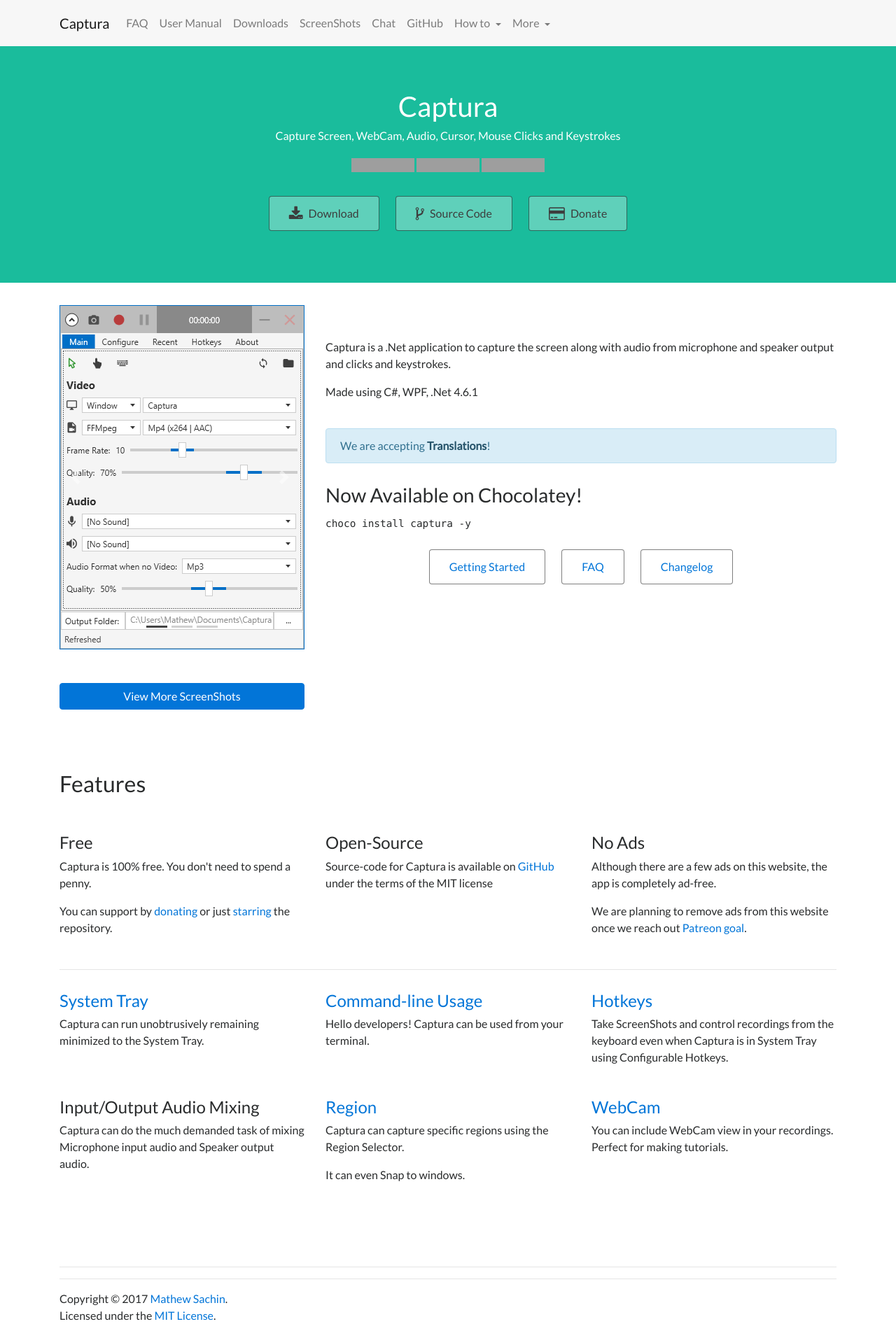
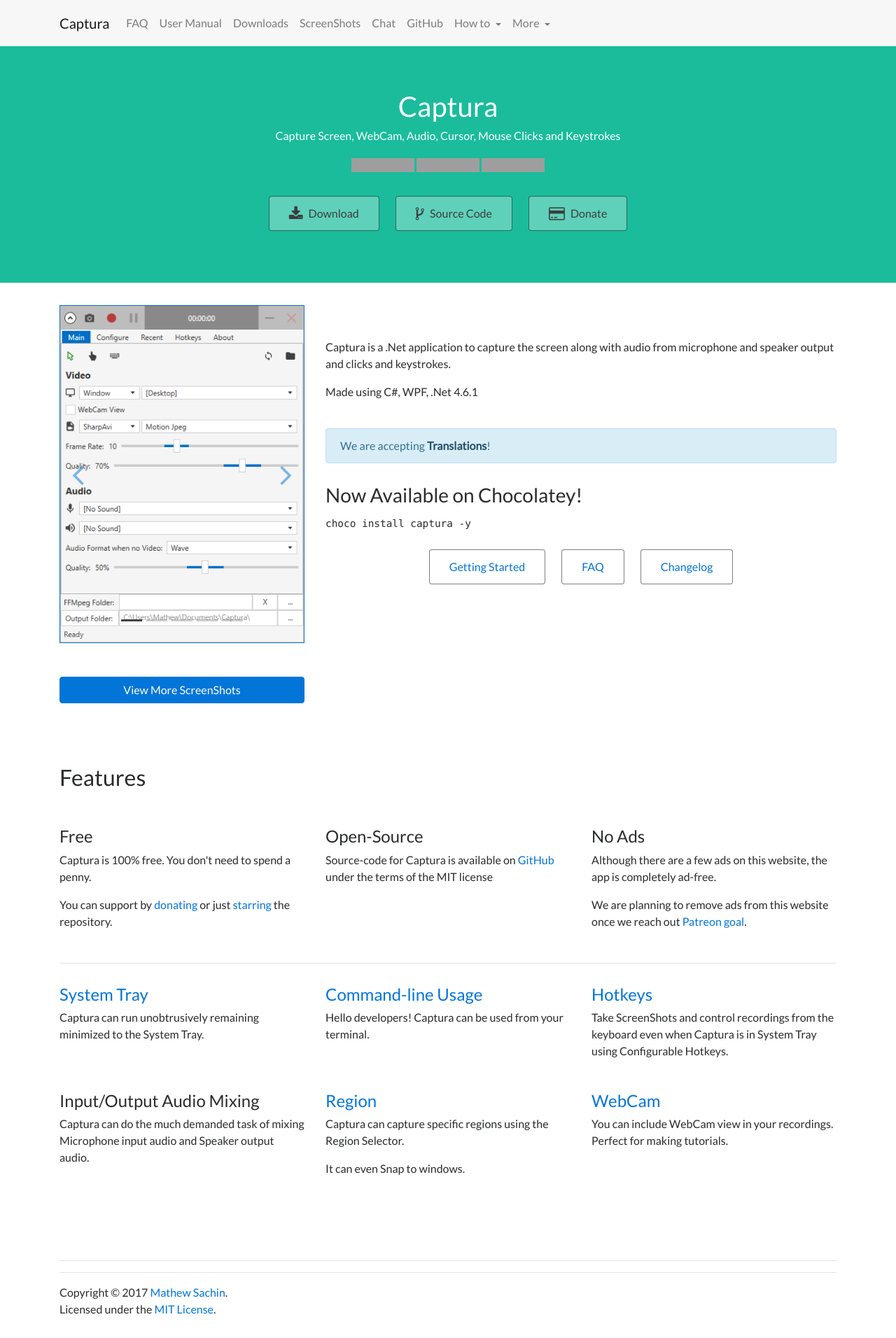
Before and after one commit to MathewSachin/Captura, a Jekyll site: the page built from index.html, in a window 1280 px wide. Shown: the whole page at 70% size. Built offline with Jekyll 4.4.1, drawn with Linux system fonts in a browser that asks for light colours; nearby versions of some CDN libraries; grey boxes are pictures that could not be loaded.

Commit message:
Update ScreenShots

```diff
--- /dev/null
+++ b/_includes/carousel.html
@@ -0,0 +1,36 @@
+<div class="text-center">
+<div id="carouselShot" class="carousel slide" data-ride="carousel">
+    <ol class="carousel-indicators">
+        <li data-target="#carouselShot" data-slide-to="0" class="active"></li>
+        <li data-target="#carouselShot" data-slide-to="1"></li>
+        <li data-target="#carouselShot" data-slide-to="2"></li>
+        <li data-target="#carouselShot" data-slide-to="3"></li>
+        <li data-target="#carouselShot" data-slide-to="4"></li>
+    </ol>
+    <div class="carousel-inner" role="listbox">
+        <div class="carousel-item active">
+        <img src="{{ site.baseurl }}/img/ScreenShots/Tabs/Main.png" alt="Main">
+        </div>
+        <div class="carousel-item">
+        <img src="{{ site.baseurl }}/img/ScreenShots/Tabs/Configure.png" alt="Configure">
+        </div>
+        <div class="carousel-item">
+        <img src="{{ site.baseurl }}/img/ScreenShots/Tabs/Recent.png" alt="Recent">
+        </div>
+        <div class="carousel-item">
+        <img src="{{ site.baseurl }}/img/ScreenShots/Tabs/Hotkeys.png" alt="Hotkeys">
+        </div>
+        <div class="carousel-item">
+        <img src="{{ site.baseurl }}/img/ScreenShots/Tabs/About.png" alt="About">
+        </div>
+    </div>
+    <a class="carousel-control-prev" href="#carouselShot" role="button" data-slide="prev">
+        <span class="fa fa-angle-left fa-3x text-primary" aria-hidden="true"></span>
+        <span class="sr-only">Previous</span>
+    </a>
+    <a class="carousel-control-next" href="#carouselShot" role="button" data-slide="next">
+        <span class="fa fa-angle-right fa-3x text-primary" aria-hidden="true"></span>
+        <span class="sr-only">Next</span>
+    </a>
+</div>
+</div>
--- a/index.html
+++ b/index.html
@@ -21,33 +21,8 @@
 
 <div class="container">
   <div class="row">
-    <div class="col-md-6 col-lg-4 text-center">
-      <div id="carouselShot" class="carousel slide" data-ride="carousel">
-        <ol class="carousel-indicators">
-          <li data-target="#carouselShot" data-slide-to="0" class="active"></li>
-          <li data-target="#carouselShot" data-slide-to="1"></li>
-          <li data-target="#carouselShot" data-slide-to="2"></li>
-        </ol>
-        <div class="carousel-inner" role="listbox">
-          <div class="carousel-item active">
-            <img src="img/ScreenShots/expanded.png" alt="First slide">
-          </div>
-          <div class="carousel-item">
-            <img src="img/ScreenShots/hotkey.png" alt="Second slide">
-          </div>
-          <div class="carousel-item">
-            <img src="img/ScreenShots/config.png" alt="Third slide">
-          </div>
-        </div>
-        <a class="carousel-control-prev" href="#carouselShot" role="button" data-slide="prev">
-          <span class="carousel-control-prev-icon" aria-hidden="true"></span>
-          <span class="sr-only">Previous</span>
-        </a>
-        <a class="carousel-control-next" href="#carouselShot" role="button" data-slide="next">
-          <span class="carousel-control-next-icon" aria-hidden="true"></span>
-          <span class="sr-only">Next</span>
-        </a>
-      </div>
+    <div class="col-md-6 col-lg-4">
+      {% include carousel.html %}
       <br><br>
       <a class="btn btn-primary btn-block" href="ScreenShots">View More ScreenShots</a>
     </div>
```
Also changed, not shown: ScreenShots.md (+2 -8 lines), img/ScreenShots/Tabs/About.png (added), img/ScreenShots/Tabs/Configure.png (added), img/ScreenShots/Tabs/Hotkeys.png (added), img/ScreenShots/Tabs/Main.png (added), img/ScreenShots/Tabs/Recent.png (added), img/ScreenShots/config.png (deleted), img/ScreenShots/hotkey.png (deleted), img/ScreenShots/main.png (deleted).
